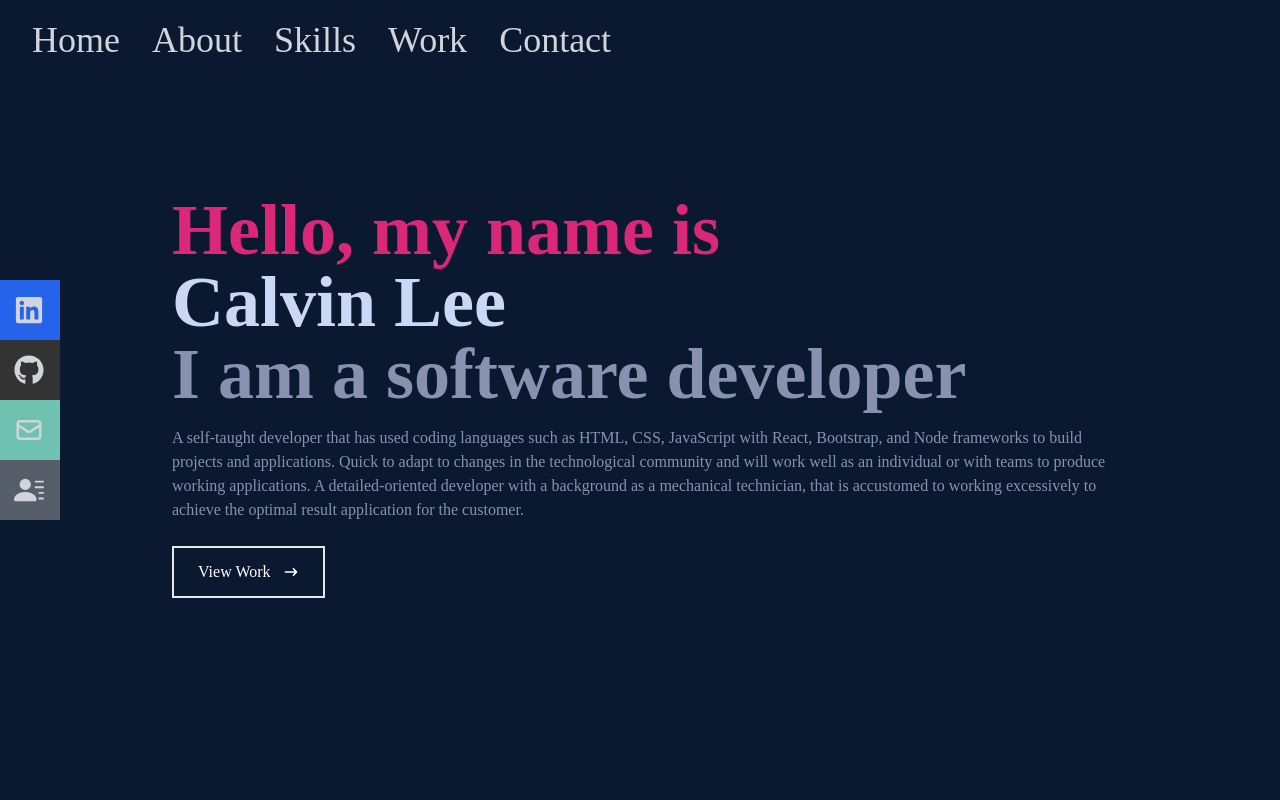
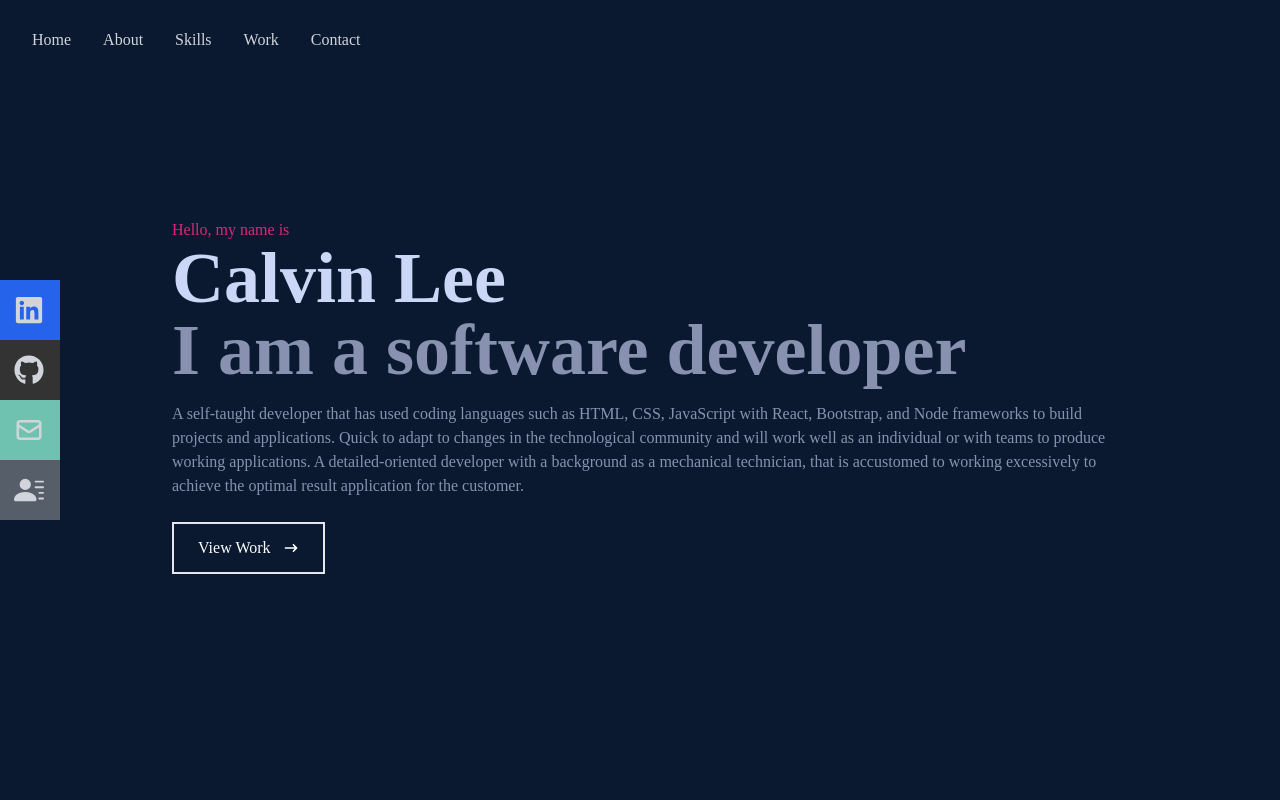
Before and after one commit to calvinalee2006/Calvins-react-portfolio, a React (Create React App) app: page / in a window 1280 px wide. Shown: the top 800 px of the page. Built offline with nearby package versions, Linux system fonts and the light colour scheme.

Commit message:
trying to add a PDF resume to project

```diff
--- a/package.json
+++ b/package.json
@@ -11,6 +11,7 @@
     "react": "^18.2.0",
     "react-dom": "^18.2.0",
     "react-icons": "^4.8.0",
+    "react-pdf": "^6.2.2",
     "react-scripts": "^5.0.1",
     "react-scroll": "^1.8.9",
     "tailwindcss": "^3.3.2",
--- a/src/components/Home.jsx
+++ b/src/components/Home.jsx
@@ -7,7 +7,7 @@ const Home = () => {
         <div name="home" className='w-full h-screen bg-[#0a192f] '>
             {/*Container */}
             <div className='max-w-[1000px] mx-auto px-8 flex flex-col justify-center h-full'>
-                <p className="text-pink-600 sm:text-7xl font-bold text-[#ccd6f6]">Hello, my name is</p>
+                <p className="text-pink-600">Hello, my name is</p>
                 <h1 className="text-4xl sm:text-7xl font-bold text-[#ccd6f6]">Calvin Lee</h1>
                 <h2 className="text-4xl sm:text-7xl font-bold text-[#8892b0]"> I am a software developer </h2>
                 <p className="text-[#8892b0] py-4 max-w-[700]">
--- a/src/components/Navbar.jsx
+++ b/src/components/Navbar.jsx
@@ -2,7 +2,8 @@ import React, { useState } from 'react'
 import { FaBars, FaTimes, FaGithub, FaLinkedin } from 'react-icons/fa';
 import { HiOutlineMail } from 'react-icons/hi';
 import { BsFillPersonLinesFill } from 'react-icons/bs';
-import { Link } from 'react-scroll'
+import { resume } from '../assets/resume.pdf'
+import { Link } from 'react-scroll';
 
 
 const Navbar = () => {
@@ -14,33 +15,32 @@ const Navbar = () => {
             <div className='fixed w-full h-[80px] flex justify-between items-center px-4 bg-[#0a192f] text-gray-300'>
 
                 {/* menu */}
-                <ul className=" hidden md:flex flex-row">
-                    <li className='py-6 text-4xl'>
+                <ul className=" hidden md:flex flex-row float-right">
+                    <li>
                         <Link to="home" smooth={true} duration={500}>
                             Home
                         </Link>
                     </li>
-                    <li className='py-6 text-4xl'>
+                    <li>
                         <Link to="about" smooth={true} duration={500}>
                             About
                         </Link>
                     </li>
-                    <li className='py-6 text-4xl'>
+                    <li>
                         <Link to="skills" smooth={true} duration={500}>
                             Skills
                         </Link>
                     </li>
-                    <li className='py-6 text-4xl'>
+                    <li>
                         <Link to="work" smooth={true} duration={500}>
                             Work
                         </Link>
                     </li>
-                    <li className='py-6 text-4xl'>
+                    <li>
                         <Link to="contact" smooth={true} duration={500}>
                             Contact
                         </Link>
                     </li>
-                    <li className='py-6 text-4xl'></li>
                 </ul>
 
 
@@ -113,7 +113,7 @@ const Navbar = () => {
                         <li className='w-[160px] h-[60px] flex justify-between items-center ml-[-100px] hover:ml-[-10px] duration-300 bg-[#565f69]'>
                             <a
                                 className="flex justify-between items-center w-full text-gray-300"
-                                href="/"
+                                href="file:///C:/Users/Antho/OneDrive/Desktop/mastermind%20Course%202/web%20developer%20resume%202023.pdf"
                             >
                                 Resume <BsFillPersonLinesFill size={30} />
                             </a>
```
Also changed, not shown: 2 other files (tests, documents, lock files or other folders).
